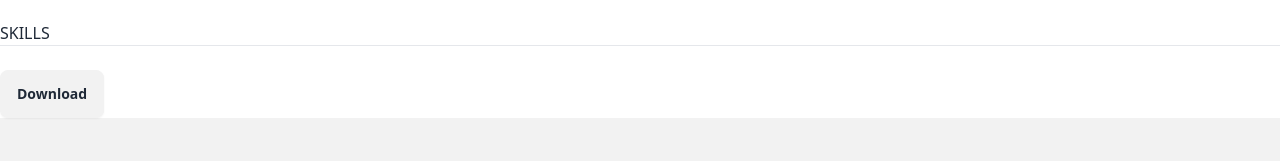
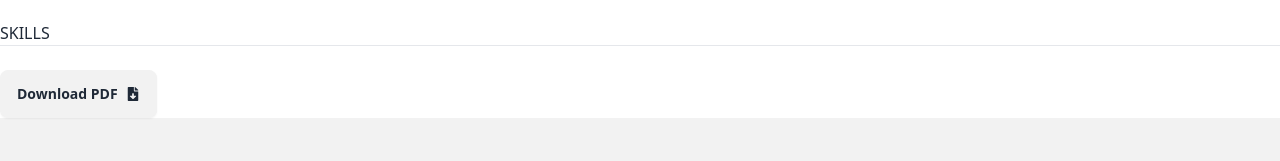
Before and after one commit to MUHAMMADSabbirHossain/personal-portfolio, a React (Vite) app in the folder Personal-Portfolios-FrontEnd/: page /resume in a window 1280 px wide. Shown: the part 901-1062 px from the top of the page. Built offline with nearby package versions, Linux system fonts and the light colour scheme.

Commit message:
download pdf: icon added in the button and preview section... successfully

```diff
--- a/Personal-Portfolios-FrontEnd/src/pages/Resume.jsx
+++ b/Personal-Portfolios-FrontEnd/src/pages/Resume.jsx
@@ -2,6 +2,7 @@ import { useRef, useState } from 'react';
 import { useReactToPrint } from 'react-to-print';
 import { FaGithub, FaMapLocationDot, FaLinkedin, FaSquarePhone } from "react-icons/fa6";
 import { MdEmail } from "react-icons/md";
+import { FaFileDownload } from "react-icons/fa";
 
 const Resume = () => {
     const componentRef = useRef();
@@ -206,7 +207,10 @@ const Resume = () => {
                         <summary>{skills}</summary>
                     </div>
                 </div >
-                <button className="btn" onClick={handlePrint}>Download</button>
+                <button className="btn" onClick={handlePrint}>
+                    Download PDF
+                    <FaFileDownload />
+                </button>
             </section >
         </div >
     );
```
